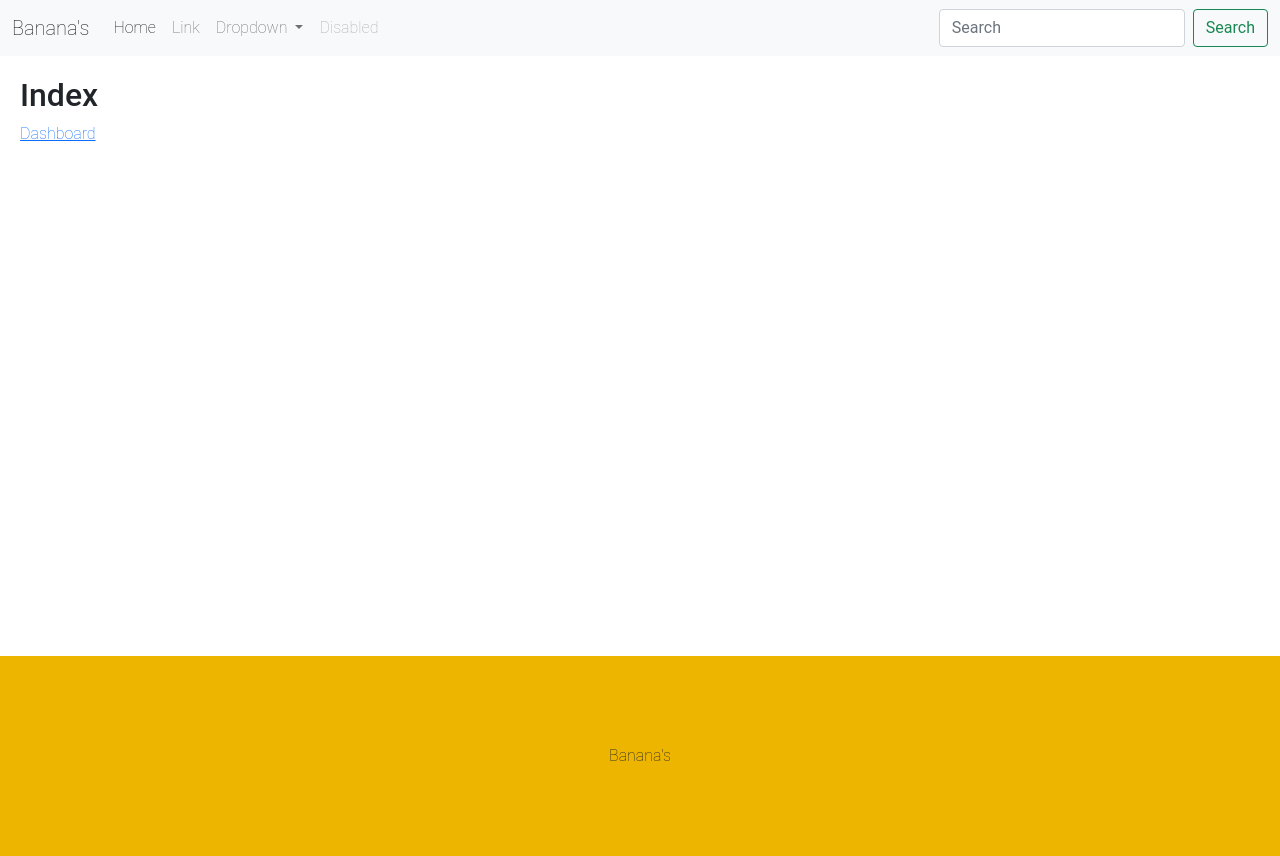
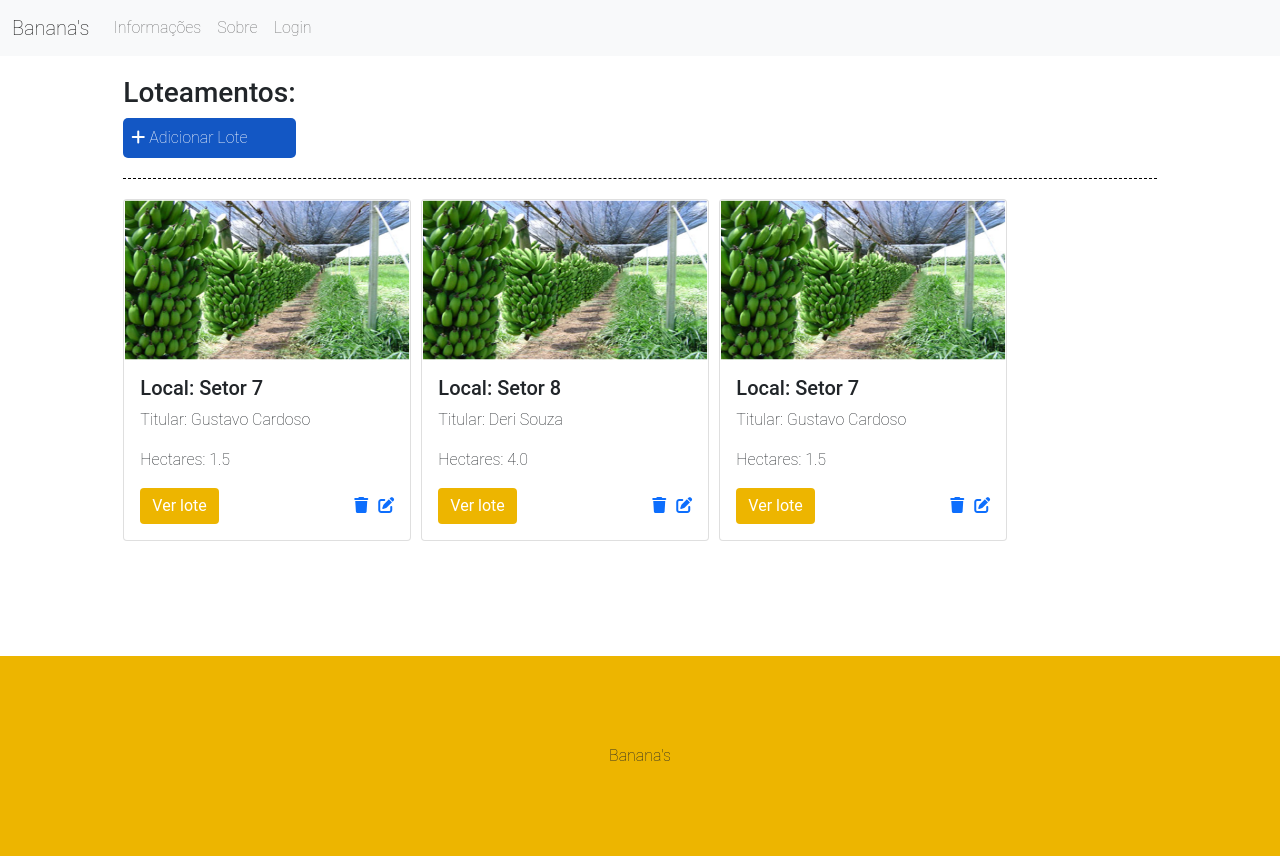
Before and after one commit to ghustcc/bananas, a Django app: page / in a window 1280 px wide. Run offline with Django 5.2, Linux system fonts and the light colour scheme; data comes from the database, SQL or seed files in the repository; both versions use the stored data as it was after the commit.

Commit message:
criado: lista de lotes + adicionar lotes

```diff
--- /dev/null
+++ b/bananas/forms.py
@@ -0,0 +1,7 @@
+from django import forms
+from .models import Lots
+
+class LotForm(forms.ModelForm):
+    class Meta:
+        model = Lots
+        fields = ('nome_titular', 'local', 'hectares')
--- a/bananas/models.py
+++ b/bananas/models.py
@@ -1,4 +1,11 @@
 from django.db import models
+
+class Lots(models.Model):
+
+    nome_titular = models.CharField(max_length=255)
+    local = models.CharField(max_length=255)
+    hectares = models.FloatField()
+    # numero = models.FloatField()
 
 class CutOfBanana(models.Model):
 
--- a/bananas/static/css/base.css
+++ b/bananas/static/css/base.css
@@ -25,3 +25,73 @@ footer {
     width: 100%;
     background: #edb500;
 }
+
+.navbar {
+    background: #edb500;
+}
+
+.division {
+    display: flex;
+    height: 1px;
+    width: 100%;
+    border-bottom: 1px dashed #000;
+    margin: 10px 0 20px 0;
+}
+
+.list-lots {
+    display: flex;
+    justify-content: start;
+    align-items: start;
+    gap: 10px;
+    flex-wrap: wrap;
+}
+
+.btn-primary {
+    background: #edb500;
+    border: #edb500;;
+}
+
+.add-div {
+    background-color: #1357c4;
+    cursor: pointer;
+    display: inline-block;
+    color: #fff;
+    padding: 8px;
+    border-radius: 5px;
+    margin-right: 25px;
+    margin-bottom: 10px;
+}
+
+#dialog-sair {
+    background-color: #b3140c;
+    cursor: pointer;
+    border: none;
+    display: inline-block;
+    color: #fff;
+    padding: 8px;
+    border-radius: 5px;
+    margin-right: 25px;
+    margin-bottom: 10px;
+}
+
+.buttons-dialog {
+    display: flex;
+    align-items: center;
+    justify-content: space-between;
+}
+
+dialog {
+    border-radius: 10px;
+    padding: 20px;
+}
+
+.lot-bottom {
+    display: flex;
+    align-items: center;
+    justify-content: space-between;
+}
+
+.options {
+    display: flex;
+    gap: 10px;
+}
--- /dev/null
+++ b/bananas/static/js/base.js
@@ -0,0 +1,11 @@
+const addLot = document.getElementById('add-lot');
+const dialogAdd = document.getElementById('dialog-add-lot');
+const dialogExit = document.getElementById('dialog-sair');
+
+addLot.addEventListener('click', ()=>{
+    dialogAdd.showModal();
+})
+
+dialogExit.addEventListener('click', ()=>{
+    dialogAdd.close();
+})
--- a/bananas/templates/base.html
+++ b/bananas/templates/base.html
@@ -15,45 +15,42 @@
     <script src="https://cdn.jsdelivr.net/npm/bootstrap@5.0.2/dist/js/bootstrap.bundle.min.js" integrity="sha384-MrcW6ZMFYlzcLA8Nl+NtUVF0sA7MsXsP1UyJoMp4YLEuNSfAP+JcXn/tWtIaxVXM" crossorigin="anonymous" defer></script>
 
     <link rel="stylesheet" href="{% static 'css/base.css' %}" />
-    <script src="{% static 'js/styles.css' %}" defer></script>
+    <script src="{% static 'js/base.js' %}" defer></script>
 
-    <link rel="icon" href="{% static 'assets/logo.jpg' %}">
+    <link rel="icon" href="{% static 'img/logo.jpg' %}">
+
+    <link rel="stylesheet" href="https://cdnjs.cloudflare.com/ajax/libs/font-awesome/6.5.2/css/all.min.css" integrity="sha512-SnH5WK+bZxgPHs44uWIX+LLJAJ9/2PkPKZ5QiAj6Ta86w+fsb2TkcmfRyVX3pBnMFcV7oQPJkl9QevSCWr3W6A==" crossorigin="anonymous" referrerpolicy="no-referrer" />
 </head>
 <body>
 
   <nav class="navbar navbar-expand-lg navbar-light bg-light">
     <div class="container-fluid">
       <a class="navbar-brand" href="#">Banana's</a>
-          <button class="navbar-toggler" type="button" data-bs-toggle="collapse" data-bs-target="#navbarSupportedContent" aria-controls="navbarSupportedContent" aria-expanded="false" aria-label="Toggle navigation">
+      <button class="navbar-toggler" type="button" data-bs-toggle="collapse" data-bs-target="#navbarNavDropdown" aria-controls="navbarNavDropdown" aria-expanded="false" aria-label="Toggle navigation">
         <span class="navbar-toggler-icon"></span>
       </button>
-          <div class="collapse navbar-collapse" id="navbarSupportedContent">
-            <ul class="navbar-nav me-auto mb-2 mb-lg-0">
+      <div class="collapse navbar-collapse" id="navbarNavDropdown">
+        <ul class="navbar-nav">
           <li class="nav-item">
-                <a class="nav-link active" aria-current="page" href="#">Home</a>
+            <a class="nav-link" href="#">Informações</a>
           </li>
           <li class="nav-item">
-                <a class="nav-link" href="#">Link</a>
+            <a class="nav-link" href="#">Sobre</a>
           </li>
-              <li class="nav-item dropdown">
-                <a class="nav-link dropdown-toggle" href="#" id="navbarDropdown" role="button" data-bs-toggle="dropdown" aria-expanded="false">
-                  Dropdown
+          <li class="nav-item">
+            <a class="nav-link" href="#">Login</a>
+          </li>
+          <!-- <li class="nav-item dropdown">
+            <a class="nav-link dropdown-toggle" href="#" id="navbarDropdownMenuLink" role="button" data-bs-toggle="dropdown" aria-expanded="false">
+              Dropdown link
             </a>
-                <ul class="dropdown-menu" aria-labelledby="navbarDropdown">
+            <ul class="dropdown-menu" aria-labelledby="navbarDropdownMenuLink">
               <li><a class="dropdown-item" href="#">Action</a></li>
               <li><a class="dropdown-item" href="#">Another action</a></li>
-                  <li><hr class="dropdown-divider"></li>
               <li><a class="dropdown-item" href="#">Something else here</a></li>
             </ul>
-              </li>
-              <li class="nav-item">
-                <a class="nav-link disabled" href="#" tabindex="-1" aria-disabled="true">Disabled</a>
-              </li>
+          </li> -->
         </ul>
-            <form class="d-flex">
-              <input class="form-control me-2" type="search" placeholder="Search" aria-label="Search">
-              <button class="btn btn-outline-success" type="submit">Search</button>
-            </form>
       </div>
     </div>
   </nav>
--- a/bananas/templates/partials/index.html
+++ /dev/null
@@ -1,10 +0,0 @@
-{% extends 'base.html'%}
-{% block title %}  Banana's  {% endblock %}
-{% block content %}
-
-<main>
-    <h2>Index</h2>
-    <a href="/dashboard">Dashboard</a>
-</main>
-
-{% endblock %}
--- /dev/null
+++ b/bananas/templates/partials/list-lots.html
@@ -0,0 +1,70 @@
+{% extends 'base.html'%}
+{% block title %}  Banana's  {% endblock %}
+{% block content %}
+{% load static %}
+
+<main>
+
+<div class="offset-1 col-10 list-div">
+    <h3>Loteamentos:</h3>
+    <div>
+        <div id="add-lot" class="col-2 add-div">
+            <i class="fas fa-plus"></i> Adicionar Lote
+        </div>
+    </div>
+
+    <dialog id="dialog-add-lot">
+        <div class="offset-1 col-10 list-div">
+            <h1>Adicione o novo loteamento:</h1>
+            <form class="forms" method="POST">
+                {% csrf_token %}
+                {{ form.as_p }}
+                <div class="buttons-dialog">
+                    <input type="submit" class="btn btn-success" value="Criar Lote">
+                    <div id="dialog-sair">Sair</div>
+                </div>
+            </form>
+        </div>
+    </dialog>
+
+    <!-- <div class="col-9 search-div">
+        <form method="GET" id='search-form'>
+            <input class="form-control" type="text" id="search" name="search" placeholder="Pesquise por um lote..." value="{{ request.GET.search }}">
+            <i class="fa-solid fa-magnifying-glass" id="search-btn"></i>
+        </form>
+    </div> -->
+
+    <div class="division"></div>
+
+    {% if messages %}
+        <ul class="messages">
+            {% for message in messages%}
+                <li {% if message.tags %} class="alert alert-{{message.tags}}" {% endif %}>{{message}}</li>
+            {% endfor %}
+        </ul>
+    {% endif %}
+
+    <div class="list-lots">
+        {% for lot in lots %}
+            <div class="card" style="width: 18rem;">
+                <img src="{% static 'img/lote.png' %}" class="card-img-top" alt="..." style="height: 10rem; ">
+                <div class="card-body">
+                    <h5 class="card-title">Local: {{lot.local}}</h5>
+                    <p class="card-text">Titular: {{lot.nome_titular}}</p>
+                    <p class="card-text">Hectares: {{lot.hectares}}</p>
+                    <div class="lot-bottom">
+                        <a href="href=/partials/{{lot.id}}" class="btn btn-primary">Ver lote</a>
+                        <div class="options">
+                            <span><a href="/delete/{{task.id}}"><i class="fas fa-trash"></i></a></span>
+                            <span><a href="/edit/{{task.id}}"><i class="fas fa-edit"></i></a></span>
+                        </div>
+                    </div>
+                </div>
+            </div>
+        {% endfor %}
+    </div>
+</div>
+
+</main>
+
+{% endblock %}
--- a/bananas/urls.py
+++ b/bananas/urls.py
@@ -1,7 +1,7 @@
 from django.urls import path
-from bananas.views import *
+from . import views
 
 urlpatterns = [
-    path('', IndexView.as_view(), name='Index'),
-    path('dashboard/', DashboardView.as_view(), name='Dashboard'),
+    path('', views.listLots, name='Lotes'),
+    path('dashboard/', views.dashboard, name='Dashboard'),
 ]
--- a/bananas/views.py
+++ b/bananas/views.py
@@ -1,8 +1,33 @@
-from django.shortcuts import render
-from django.views.generic import TemplateView
+from django.shortcuts import render,get_object_or_404, redirect
+from .models import Lots, CutOfBanana
+from .forms import LotForm
 
-class IndexView(TemplateView):
-    template_name = 'partials/index.html'
 
-class DashboardView(TemplateView):
-    template_name = 'partials/dashboard.html'
+def listLots(request):
+
+    if request.method == 'POST':
+        form = LotForm(request.POST)
+        if form.is_valid():
+            form.save()
+            return redirect('/')
+        else:
+            form = LotForm()
+            return render(request, 'partials/list-lots.html', {'form': form})
+    else:
+        form = LotForm()
+
+        # search system
+        search = request.GET.get('search')
+
+        if search:
+
+            lots = Lots.objects.filter(title__icontains=search,description__icontains=search)
+        else:
+
+            # definir variavel com todos os objetos
+            lots = Lots.objects.all()
+
+        return render(request, 'partials/list-lots.html', {'lots':lots, 'form': form})
+
+def dashboard(request):
+    return render(request, 'partials/dashboard.html')
```
Also changed, not shown: bananas/migrations/0002_lots.py (added), bananas/static/img/logo.jpg (renamed from bananas/static/assets/logo.jpg), bananas/static/img/lote.png (added), bananas/templates/partials/lot.html (added), db.sqlite3. Lines whose indentation alone changed are shown as unchanged.
